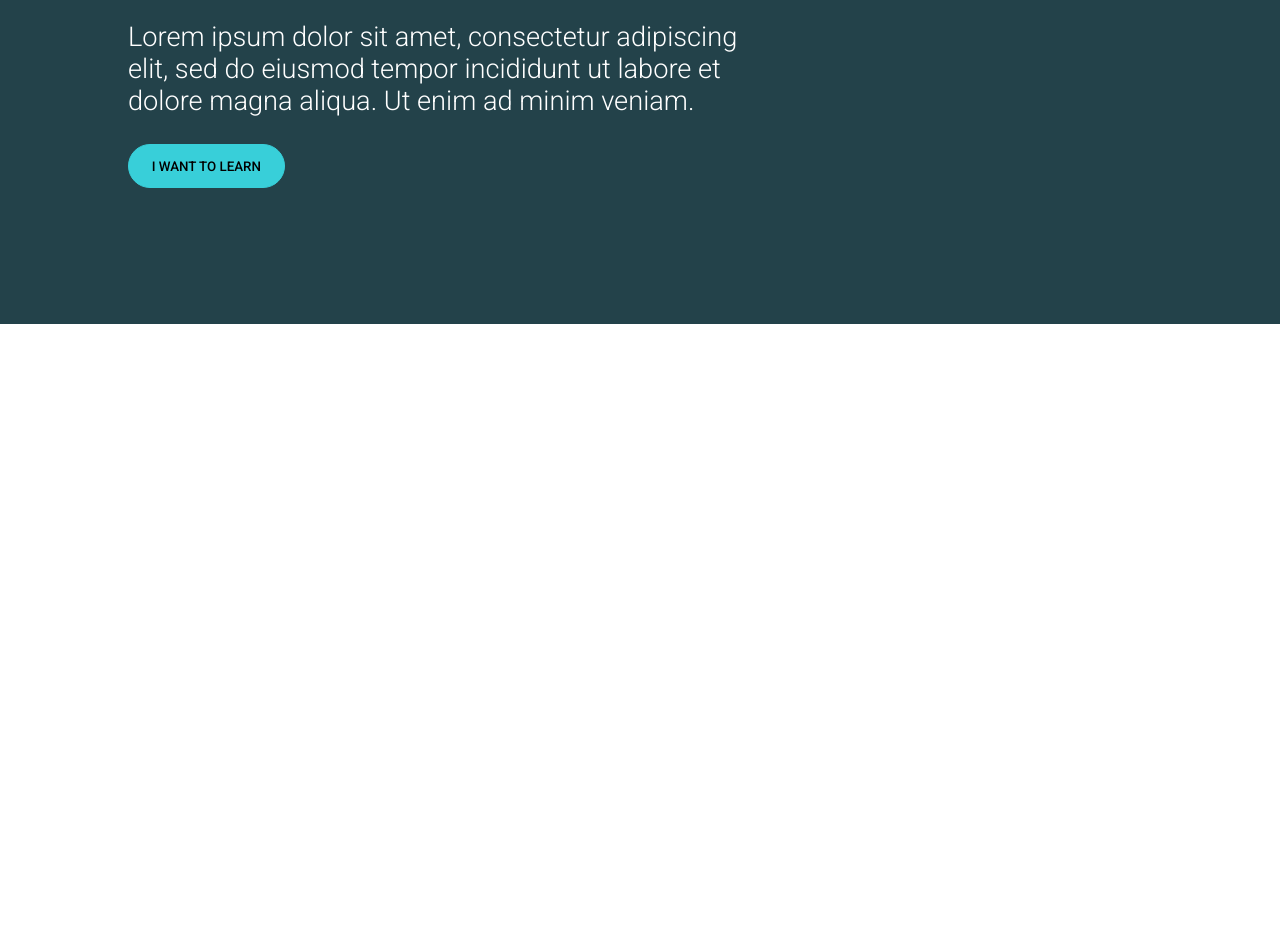
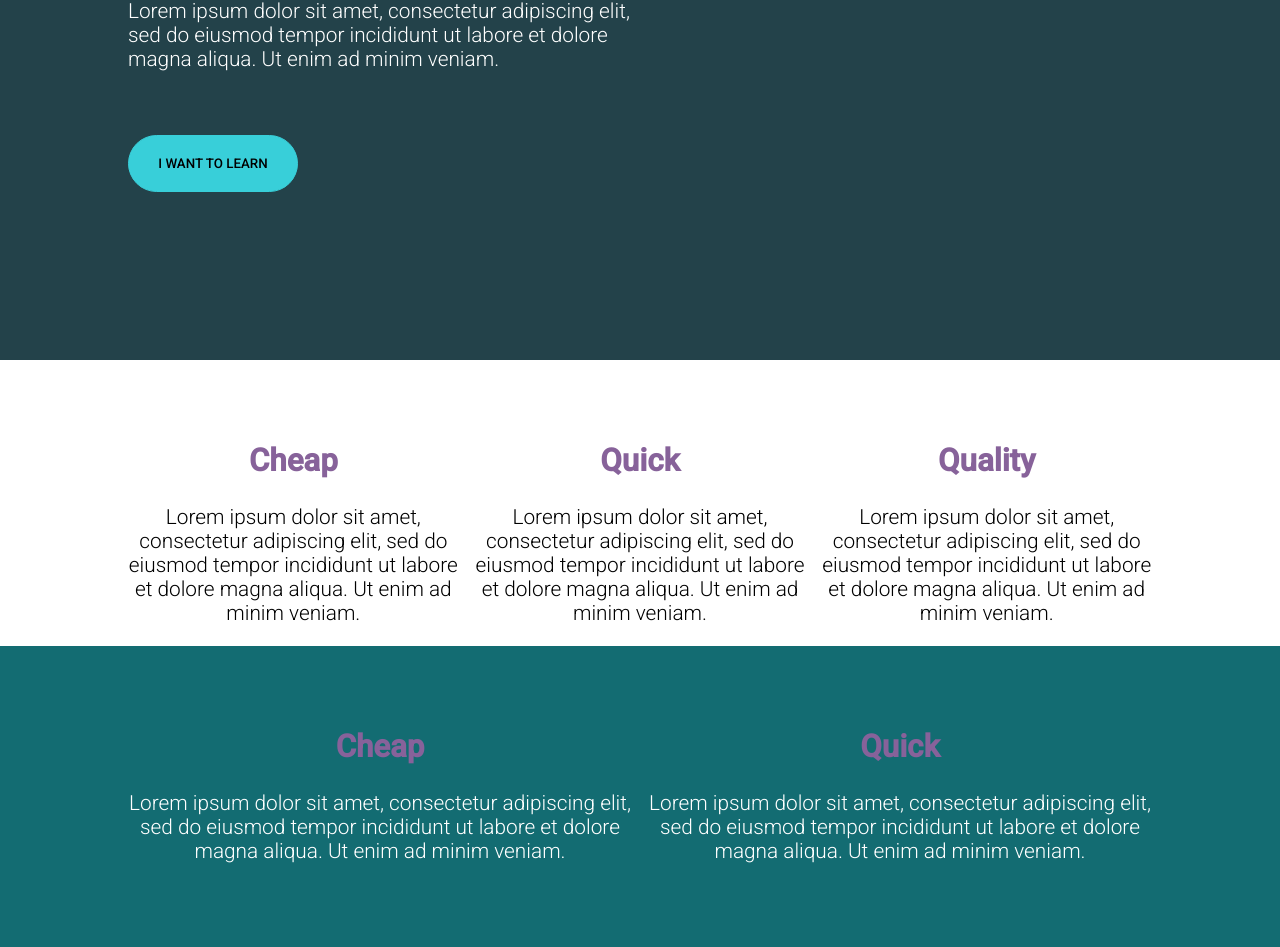
Before and after one commit to NateOs/KP-responsive-21-day-challenge, a plain HTML site: page challenge03/index.html in a window 1280 px wide. Shown: the part 340-1287 px from the top of the page. Before the commit the page ends 800 px from the top, so only its background shows below. Drawn offline with Linux system fonts and the light colour scheme.

Commit message:
assignment 3 done

```diff
--- a/challenge03/index.html
+++ b/challenge03/index.html
@@ -20,6 +20,83 @@
 			</div>
 		</div>
 
+
 	</div>
+
+		<section class=" ">
+			<div class="wrapper flexed-section">
+				<div class="feature__item">
+					<h2 class="section__heading">
+						Cheap
+
+					</h2>
+					<p class="section__content">
+						Lorem ipsum dolor sit amet, consectetur
+			adipiscing elit, sed do eiusmod tempor
+			incididunt ut labore et dolore magna
+			aliqua. Ut enim ad minim veniam.
+					</p>
+				</div>
+				<div class="feature__item">
+					<h2 class="section__heading">
+						Quick
+
+					</h2>
+					<p class="section__content">
+						Lorem ipsum dolor sit amet, consectetur
+			adipiscing elit, sed do eiusmod tempor
+			incididunt ut labore et dolore magna
+			aliqua. Ut enim ad minim veniam.
+					</p>
+				</div>
+				<div class="feature__item">
+					<h2 class="section__heading">
+						Quality
+
+					</h2>
+					<p class="section__content">
+						Lorem ipsum dolor sit amet, consectetur
+			adipiscing elit, sed do eiusmod tempor
+			incididunt ut labore et dolore magna
+			aliqua. Ut enim ad minim veniam.
+					</p>
+				</div>
+
+
+			</div>
+
+		</section>
+		<section class="feature2">
+			<div class="wrapper flexed-section ">
+				<div class="feature__item2">
+					<h2 class="section__heading">
+						Cheap
+
+					</h2>
+					<p class="section__content--black">
+						Lorem ipsum dolor sit amet, consectetur
+			adipiscing elit, sed do eiusmod tempor
+			incididunt ut labore et dolore magna
+			aliqua. Ut enim ad minim veniam.
+					</p>
+				</div>
+				<div class="feature__item2">
+					<h2 class="section__heading">
+						Quick
+
+					</h2>
+					<p class="section__content--white">
+						Lorem ipsum dolor sit amet, consectetur
+			adipiscing elit, sed do eiusmod tempor
+			incididunt ut labore et dolore magna
+			aliqua. Ut enim ad minim veniam.
+					</p>
+				</div>
+			</div>
+		</section>
+
+
+
+
 </body>
 </html>
--- a/challenge03/styles.css
+++ b/challenge03/styles.css
@@ -6,7 +6,7 @@
 body{
 	margin: 0;
 	padding: 0;
-	font-size:1.7rem;
+	font-size:1.3rem;
 	font-family: Roboto, "Helvetica Neue";
 }
 
@@ -18,7 +18,7 @@ body{
 h1 {
 	font-weight: 900;
 	color: white;
-	font-size:3.5rem;
+	font-size:3rem;
 	margin-block-start: 0;
     margin-block-end: 0;
 }
@@ -29,7 +29,10 @@ p {
 }
 
 .left-column {
-	width: 60%;
+	width: 50%;
+}
+.left-column>* {
+margin-bottom: 4rem;
 }
 .wrapper {
 	width: 80%;
@@ -38,8 +41,33 @@ p {
 
 .cta {
 	border-radius: 30px;
-	padding:1em 1.7em ;
+	padding:1.5em 2.2em ;
 	font-family: Roboto;
 	background:#38CFD9;
 	border: solid 1px  #38CFD9;
 }
+
+.flexed-section {
+	display:flex;
+	gap: 1rem;
+}
+.section__heading {
+	color: #87629A;
+}
+section {
+	padding-top:2.7em;
+	text-align: center;
+}
+.feature2 {
+	background: #136C72;
+	padding-bottom: 4rem;
+}
+.feature__item2 {
+	color: white;
+}
+.section__content {
+	color: black;
+}
+.section__content--white {
+	color: white;
+}
```
